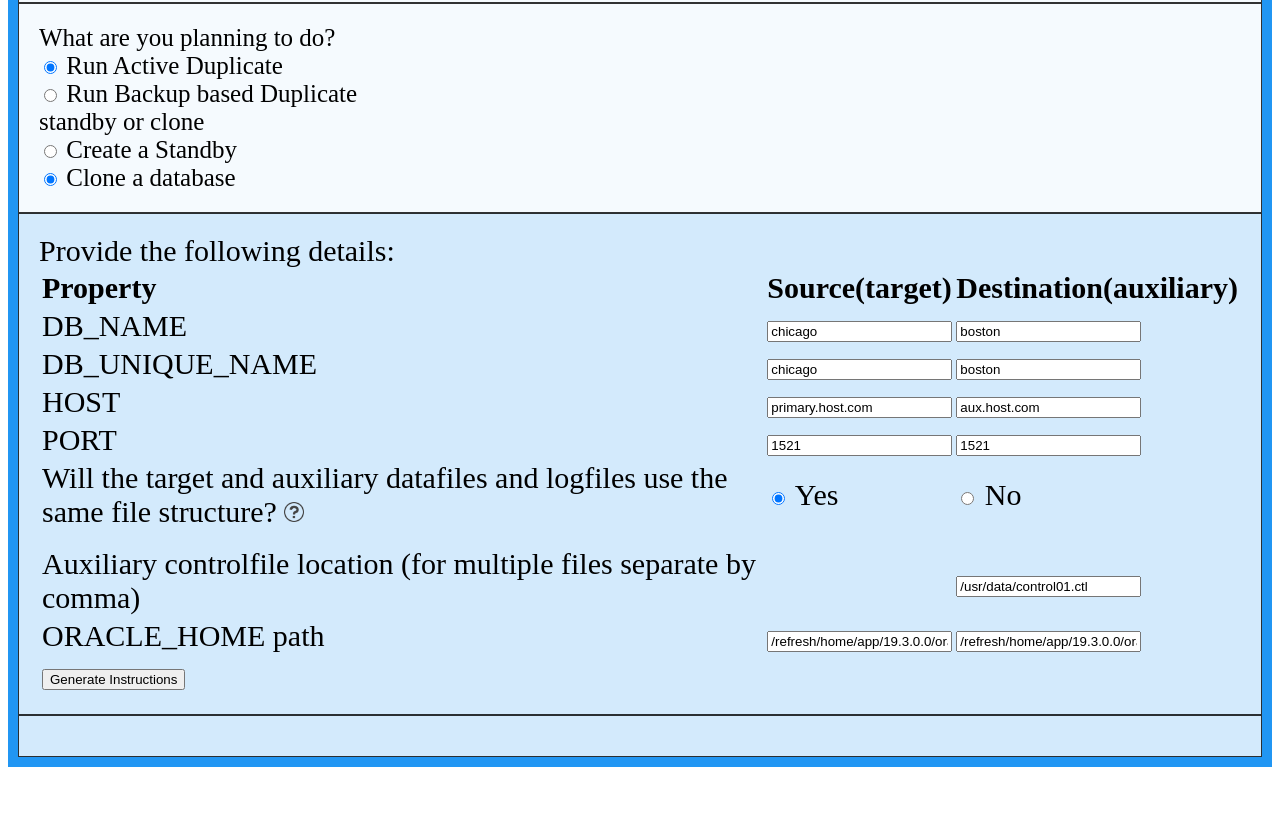
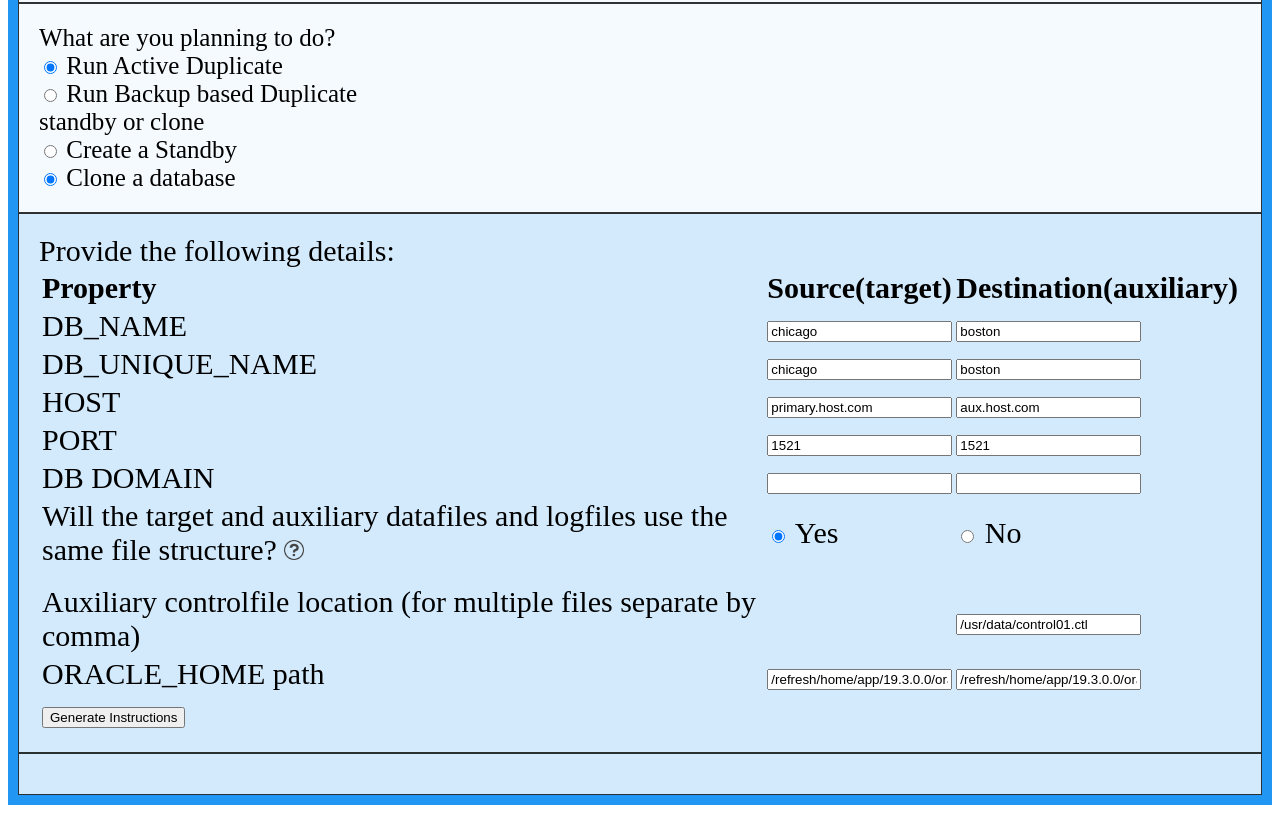
Before and after one commit to harsha-nn/rman-duplicate, a website: page index.html in a window 1280 px wide. Shown: the part 538-1351 px from the top of the page. Before the commit the page ends 1313 px from the top, so only its background shows below. Drawn offline with Linux system fonts and the light colour scheme.

Commit message:
uncommented db domain

```diff
--- a/index.html
+++ b/index.html
@@ -113,7 +113,7 @@
               <input type="text" id="port_s_name" value="1521" />
             </td>
           </tr>
-          <!-- <tr id="l_domain_name">
+          <tr id="l_domain_name">
             <td>DB DOMAIN</td>
             <td>
               <input type="text" id="domain_p_name" value="" />
@@ -121,7 +121,7 @@
             <td>
               <input type="text" id="domain_s_name" value="" />
             </td>
-          </tr> -->
+          </tr>
 
           <tr id="is_nofilename">
             <td>
```
